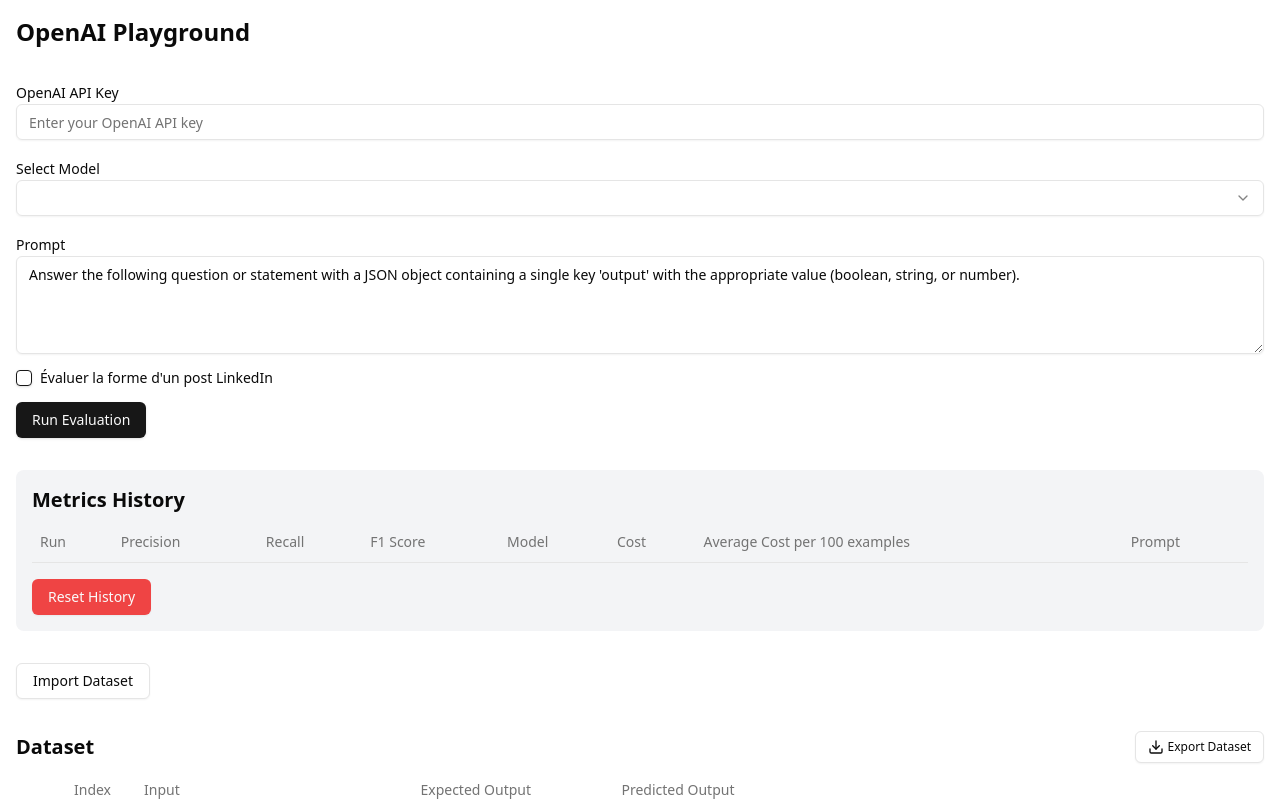
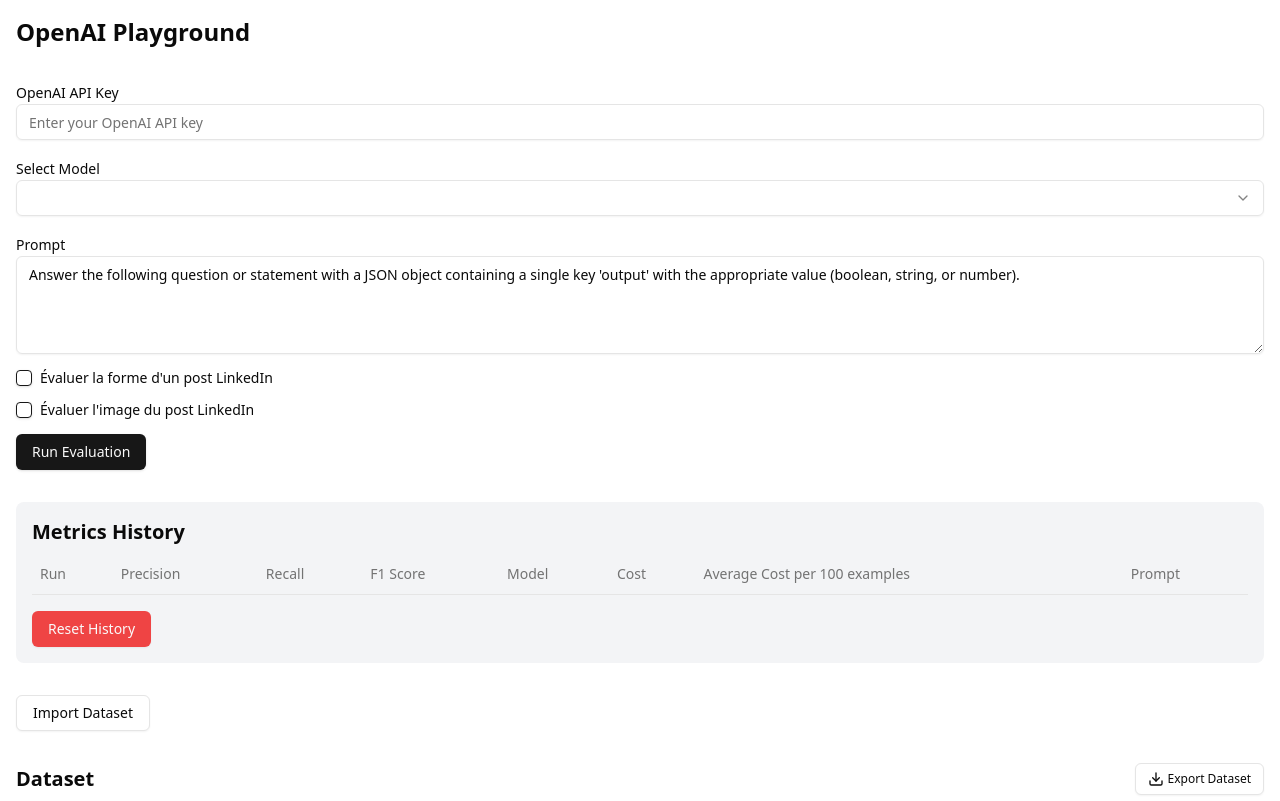
Before and after one commit to Ashad-h/evaluation-playground, a Next.js app: page / in a window 1280 px wide. Shown: the top 801 px of the page. Built offline with nearby package versions, Linux system fonts and the light colour scheme.

Commit message:
added new modes

```diff
--- a/components/DatasetTable.tsx
+++ b/components/DatasetTable.tsx
@@ -228,7 +228,7 @@
                                                 <img
                                                     src={item.imageUrl}
                                                     alt="Dataset item image"
-                                                    className="max-w-md max-h-64 object-contain rounded-md border border-gray-200"
+                                                    className="max-w-lg object-contain rounded-md border border-gray-200"
                                                 />
                                             </div>
                                         )}
--- a/components/EvaluationForm.tsx
+++ b/components/EvaluationForm.tsx
@@ -102,6 +102,7 @@
                         setFormState((prev) => ({
                             ...prev,
                             evaluateImages: checked === true,
+                            evaluatePostImage: false,
                         }))
                     }
                 />
@@ -116,7 +117,9 @@
             {formState.evaluateImages && (
                 <>
                     <div>
-                        <Label htmlFor="min-char-count">Minimum Character Count</Label>
+                        <Label htmlFor="min-char-count">
+                            Minimum Character Count
+                        </Label>
                         <Input
                             id="min-char-count"
                             type="number"
@@ -131,13 +134,16 @@
                         />
                         <p className="text-xs text-gray-500 mt-1">
                             Posts with fewer characters than this will always be
-                            predicted as &quot;false&quot;. If the value is 0, the post
-                            will be evaluated regardless of the character count.
+                            predicted as &quot;false&quot;. If the value is 0,
+                            the post will be evaluated regardless of the
+                            character count.
                         </p>
                     </div>
 
                     <div>
-                        <Label htmlFor="min-line-count">Minimum Line Count</Label>
+                        <Label htmlFor="min-line-count">
+                            Minimum Line Count
+                        </Label>
                         <Input
                             id="min-line-count"
                             type="number"
@@ -152,12 +158,34 @@
                         />
                         <p className="text-xs text-gray-500 mt-1">
                             Posts with fewer lines than this will always be
-                            predicted as &quot;false&quot;. If the value is 0, the post
-                            will be evaluated regardless of the line count. Lines are counted based on newline characters.
+                            predicted as &quot;false&quot;. If the value is 0,
+                            the post will be evaluated regardless of the line
+                            count. Lines are counted based on newline
+                            characters.
                         </p>
                     </div>
                 </>
             )}
+
+            <div className="flex items-center space-x-2">
+                <Checkbox
+                    id="evaluate-post-image"
+                    checked={formState.evaluatePostImage}
+                    onCheckedChange={(checked) =>
+                        setFormState((prev) => ({
+                            ...prev,
+                            evaluatePostImage: checked === true,
+                            evaluateImages: false,
+                        }))
+                    }
+                />
+                <Label
+                    htmlFor="evaluate-post-image"
+                    className="text-sm font-medium leading-none peer-disabled:cursor-not-allowed peer-disabled:opacity-70"
+                >
+                    Évaluer l&apos;image du post LinkedIn
+                </Label>
+            </div>
 
             <div className="flex gap-2">
                 <Button onClick={onRunEvaluation} disabled={isEvaluating}>
--- a/hooks/useEvaluation.ts
+++ b/hooks/useEvaluation.ts
@@ -1,6 +1,12 @@
 import { useState, useEffect } from "react";
 import { createOpenAI } from "@ai-sdk/openai";
-import { generateObject, generateText, TextPart, ImagePart, CoreMessage } from "ai";
+import {
+    generateObject,
+    generateText,
+    TextPart,
+    ImagePart,
+    CoreMessage,
+} from "ai";
 import { DatasetItem, FormState, Metrics, outputSchema } from "@/types";
 import { MODELS, ModelKey } from "@/constants";
 import { useLocalStorage } from "./useLocalStorage";
@@ -22,6 +28,7 @@
         selectedModel: "gpt-4o-mini" as ModelKey,
         prompt: "Answer the following question or statement with a JSON object containing a single key 'output' with the appropriate value (boolean, string, or number).",
         evaluateImages: false,
+        evaluatePostImage: false,
         minCharCount: 0,
         minLineCount: 0,
     });
@@ -55,7 +62,7 @@
      */
     const captureLinkedInPost = async (
         index: number
-    ): Promise<{ imageDataUrl: string; lines: string[] }> => {
+    ): Promise<{ lines: string[] }> => {
         // Add a small delay to ensure the element is fully rendered
         await new Promise((resolve) => setTimeout(resolve, 500));
 
@@ -93,26 +100,14 @@
                 // Wait a bit for the styles to apply
                 await new Promise((resolve) => setTimeout(resolve, 100));
 
-                const dataUrl = await toPng(postContentElement, {
-                    quality: 0.95,
-                    pixelRatio: 2,
-                });
-
                 // Restore original style
                 parentElement.style.cssText = originalStyle;
 
                 return {
-                    imageDataUrl: dataUrl,
                     lines: getRenderedLines(postContentElement),
                 };
             } else {
-                // Fallback if no parent element
-                const dataUrl = await toPng(postContentElement, {
-                    quality: 0.95,
-                    pixelRatio: 2,
-                });
                 return {
-                    imageDataUrl: dataUrl,
                     lines: getRenderedLines(postContentElement),
                 };
             }
@@ -165,7 +160,10 @@
                     // Check if the post meets the minimum character count when evaluating images
                     if (formState.evaluateImages) {
                         // Check character count
-                        if (formState.minCharCount > 0 && item.input.length < formState.minCharCount) {
+                        if (
+                            formState.minCharCount > 0 &&
+                            item.input.length < formState.minCharCount
+                        ) {
                             // If post is too short, automatically set output to false
                             completedItems++;
                             setProgress((completedItems / totalItems) * 100);
@@ -213,7 +211,9 @@
                                 if (lineCount < formState.minLineCount) {
                                     // If post has too few lines, automatically set output to false
                                     completedItems++;
-                                    setProgress((completedItems / totalItems) * 100);
+                                    setProgress(
+                                        (completedItems / totalItems) * 100
+                                    );
 
                                     updatedDataset[i] = {
                                         ...item,
@@ -241,6 +241,12 @@
                             );
                             // Continue with just the text input if image capture fails
                         }
+                    }
+                    if (formState.evaluatePostImage && item.imageUrl) {
+                        (message.content as Array<ImagePart>).push({
+                            type: "image",
+                            image: item.imageUrl,
+                        });
                     } else {
                         (message.content as Array<TextPart>).push({
                             type: "text",
@@ -249,8 +255,11 @@
                     }
 
                     // Step 1: Generate raw text with the main model
-                    const { text: rawOutput, usage: mainModelUsage } = await generateText({
-                        model: openai(MODELS[formState.selectedModel].value),
+                    const { text: rawOutput, usage: mainModelUsage } =
+                        await generateText({
+                            model: openai(
+                                MODELS[formState.selectedModel].value
+                            ),
                             system: systemMessage,
                             messages: [message],
                             abortSignal: controller.signal,
@@ -262,12 +271,13 @@
                         content: [
                             {
                                 type: "text",
-                                text: `Parse the following text into a JSON object with 'output' and 'explanation' keys. The output should be a boolean, string, or number as appropriate:\n\n${rawOutput}`
-                            }
-                        ]
+                                text: `Parse the following text into a JSON object with 'output' and 'explanation' keys. The output should be a boolean, string, or number as appropriate:\n\n${rawOutput}`,
+                            },
+                        ],
                     };
 
-                    const { object, usage: parsingUsage } = await generateObject({
+                    const { object, usage: parsingUsage } =
+                        await generateObject({
                             model: openai(MODELS["openai/gpt-4o-mini"].value),
                             schema: outputSchema,
                             system: "You are a helpful assistant that parses text into structured JSON objects.",
@@ -280,12 +290,18 @@
                     const parsingModel = MODELS["openai/gpt-4o-mini"];
 
                     const mainModelCost =
-                        (mainModelUsage.promptTokens * mainModel.inputPrice) / 1_000_000 +
-                        (mainModelUsage.completionTokens * mainModel.outputPrice) / 1_000_000;
+                        (mainModelUsage.promptTokens * mainModel.inputPrice) /
+                            1_000_000 +
+                        (mainModelUsage.completionTokens *
+                            mainModel.outputPrice) /
+                            1_000_000;
 
                     const parsingCost =
-                        (parsingUsage.promptTokens * parsingModel.inputPrice) / 1_000_000 +
-                        (parsingUsage.completionTokens * parsingModel.outputPrice) / 1_000_000;
+                        (parsingUsage.promptTokens * parsingModel.inputPrice) /
+                            1_000_000 +
+                        (parsingUsage.completionTokens *
+                            parsingModel.outputPrice) /
+                            1_000_000;
 
                     const requestCost = mainModelCost + parsingCost;
                     totalCost += requestCost;
--- a/types/index.ts
+++ b/types/index.ts
@@ -40,4 +40,5 @@
     evaluateImages: boolean;
     minCharCount: number;
     minLineCount: number;
+    evaluatePostImage: boolean;
 }
```
Also changed, not shown: components/LinkedInPost.tsx (+15 -2 lines), 1 other file (tests, documents, lock files or other folders). Lines whose indentation alone changed are shown as unchanged.
